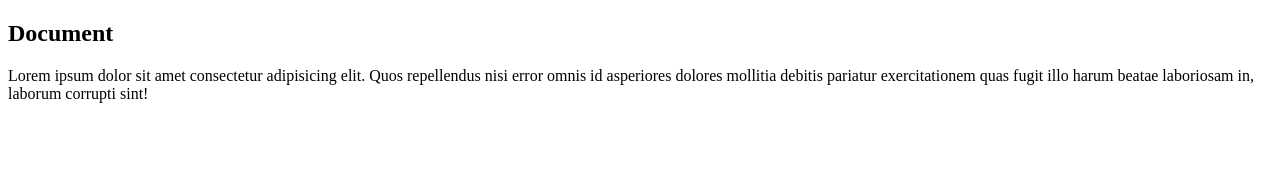
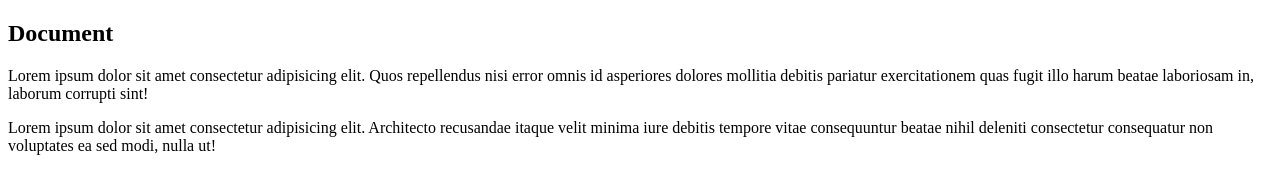
Before and after one commit to arafatrafi2000/sk-first-git-repo, a plain HTML site: page index.html in a window 1280 px wide. Drawn offline with Linux system fonts and the light colour scheme.

Commit message:
third commit

```diff
--- a/index.html
+++ b/index.html
@@ -8,5 +8,7 @@
 <body>
     <h2>Document</h2>
     <p>Lorem ipsum dolor sit amet consectetur adipisicing elit. Quos repellendus nisi error omnis id asperiores dolores mollitia debitis pariatur exercitationem quas fugit illo harum beatae laboriosam in, laborum corrupti sint!</p>
+
+    <p>Lorem ipsum dolor sit amet consectetur adipisicing elit. Architecto recusandae itaque velit minima iure debitis tempore vitae consequuntur beatae nihil deleniti consectetur consequatur non voluptates ea sed modi, nulla ut!</p>
 </body>
 </html>
```
